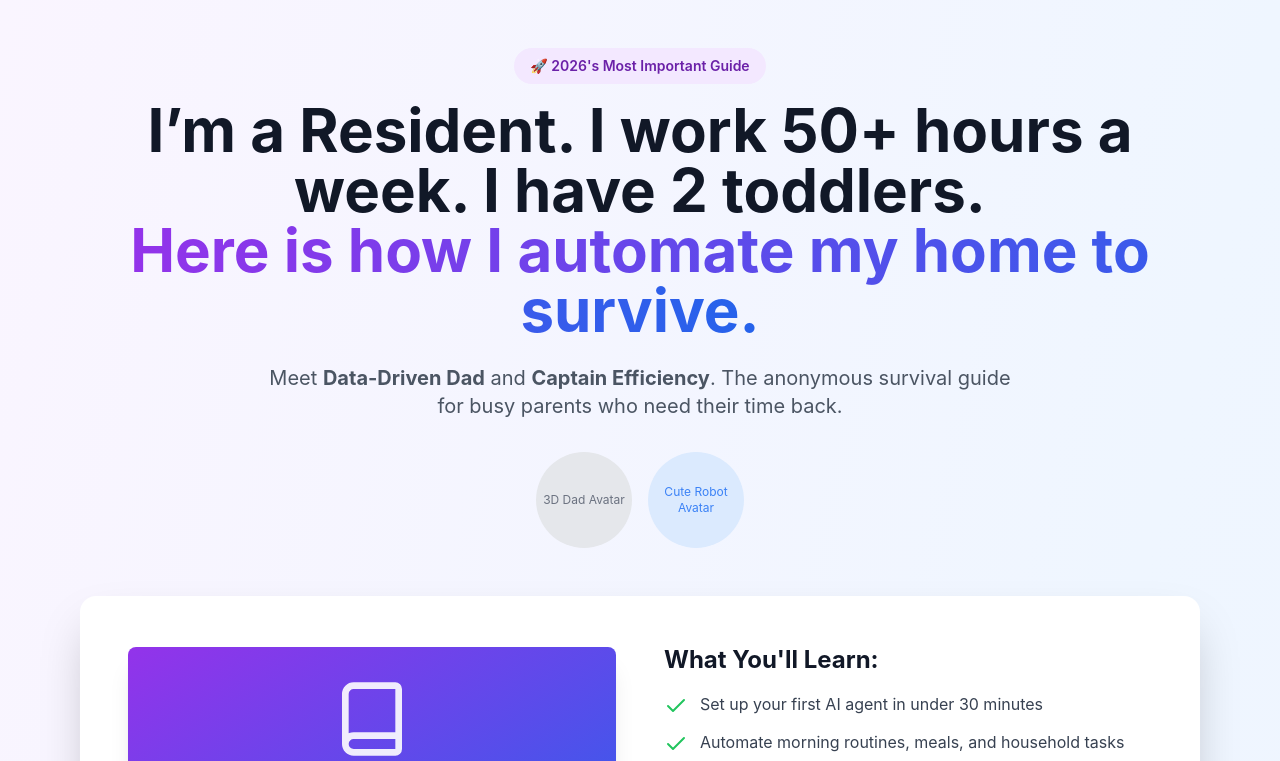
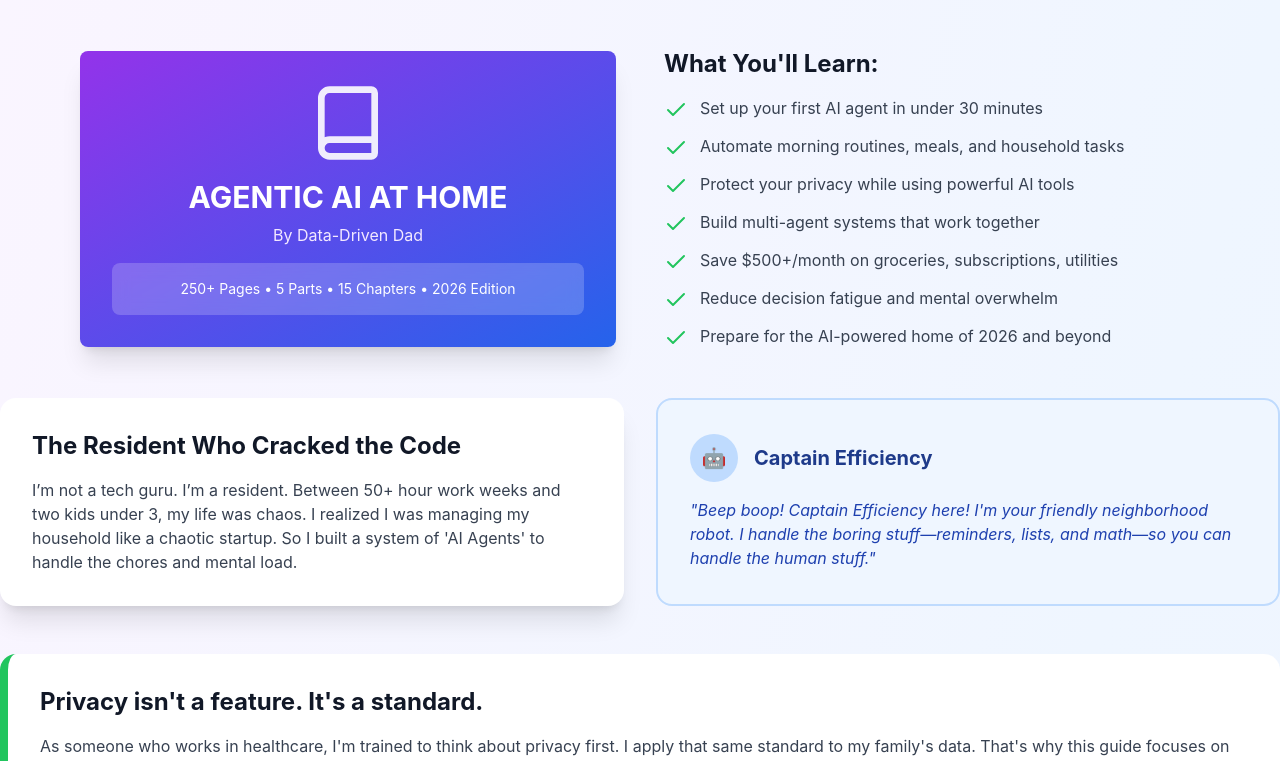
Before and after one commit to agenticaihome/ebook-frontend, a React (Create React App) app: page /#/ in a window 1280 px wide. Shown: the top 761 px of the page. Built offline with nearby package versions, Linux system fonts and the light colour scheme.

Commit message:
Refinement: Revert Headline & Add Wait vs Work Graphic

```diff
--- a/src/SalesPage.jsx
+++ b/src/SalesPage.jsx
@@ -251,27 +251,6 @@ export default function SalesPage() {
     <div className="min-h-screen bg-gradient-to-br from-purple-50 via-blue-50 to-indigo-50">
       {/* Hero Section */}
       <div className="max-w-6xl mx-auto px-4 py-12">
-        <div className="text-center mb-12">
-          <div className="inline-block bg-purple-100 text-purple-800 px-4 py-2 rounded-full text-sm font-semibold mb-4">
-            🚀 2026's Most Important Guide
-          </div>
-          <h1 className="text-5xl md:text-6xl font-bold text-gray-900 mb-6">
-            I’m a Resident. I work 50+ hours a week. I have 2 toddlers.<br />
-            <span className="text-transparent bg-clip-text bg-gradient-to-r from-purple-600 to-blue-600">
-              Here is how I automate my home to survive.
-            </span>
-          </h1>
-          <p className="text-xl text-gray-600 mb-8 max-w-3xl mx-auto">
-            Meet <strong>Data-Driven Dad</strong> and <strong>Captain Efficiency</strong>. The anonymous survival guide for busy parents who need their time back.
-          </p>
-          <div className="flex justify-center gap-4 mb-8">
-            <div className="w-24 h-24 bg-gray-200 rounded-full flex items-center justify-center text-xs text-gray-500">3D Dad Avatar</div>
-            <div className="w-24 h-24 bg-blue-100 rounded-full flex items-center justify-center text-xs text-blue-500">Cute Robot Avatar</div>
-          </div>
-        </div>
-
-        {/* Book Preview */}
-        <div className="bg-white rounded-2xl shadow-2xl p-8 md:p-12 mb-12">
         <div className="grid md:grid-cols-2 gap-12 items-center">
           <div>
             <div className="bg-gradient-to-br from-purple-600 to-blue-600 rounded-lg p-8 text-white shadow-xl">
@@ -647,10 +626,11 @@ export default function SalesPage() {
 
       {/* Social Proof, Features, etc. - Keep your existing sections */}
 
-      </div>
+
 
       {/* Ergo Payment Modal */}
-      {showModal && (
+      {
+        showModal && (
           <div className="fixed inset-0 bg-black bg-opacity-50 flex items-center justify-center p-4 z-50">
             <div className="bg-white rounded-2xl max-w-md w-full p-8">
               {paymentStatus === 'processing' && (
@@ -756,7 +736,8 @@ export default function SalesPage() {
               )}
             </div>
           </div>
-      )}
-    </div>
+        )
+      }
+    </div >
   );
 }
```
Also changed, not shown: public/wait_vs_work_graphic.png (added). Lines whose indentation alone changed are shown as unchanged.
